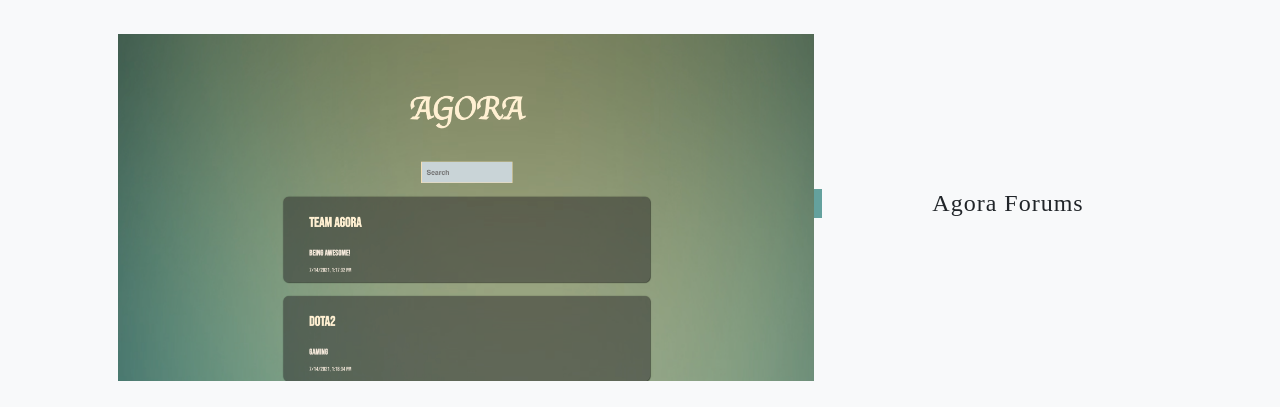
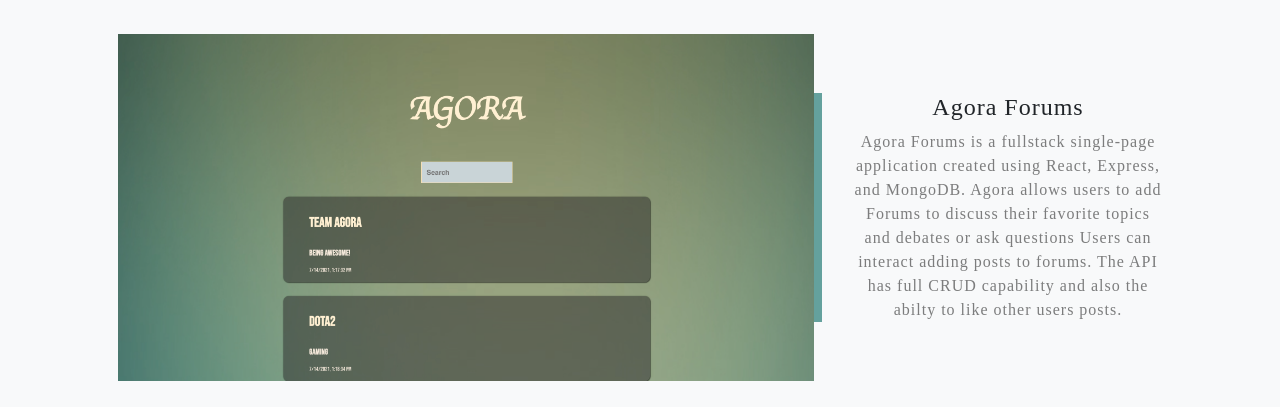
Before and after one commit to chasblu/chas_portfolio, a plain HTML site: page index.html in a window 1280 px wide. Shown: the part 2380-2787 px from the top of the page. Drawn offline with nearby package versions, Linux system fonts and the light colour scheme.

Commit message:
updated feature project description

```diff
--- a/index.html
+++ b/index.html
@@ -139,7 +139,7 @@
                     <div class="col-xl-4 col-lg-5">
                         <div class="featured-text text-center text-lg-left">
                             <h4>Agora Forums</h4>
-                            <p class="text-black-50 mb-0"></p>
+                            <p class="text-black-50 mb-0">  Agora Forums is a fullstack single-page application created using React, Express, and MongoDB. Agora allows users to add Forums to discuss their favorite topics and debates or ask questions  Users can interact adding posts to forums.  The API has full CRUD capability and also the abilty to like other users posts. </p>
                         </div>
                     </div>
                 </div>
```
